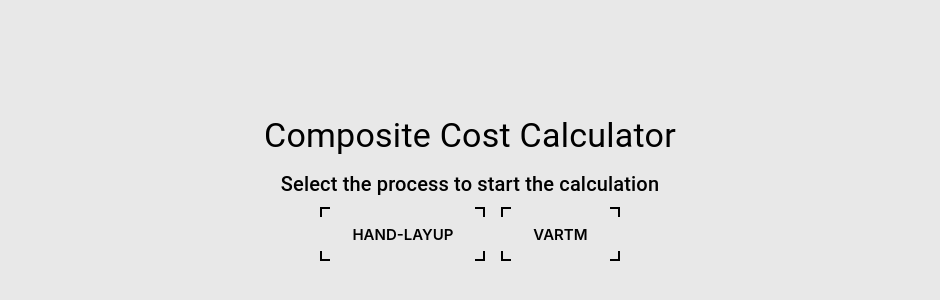
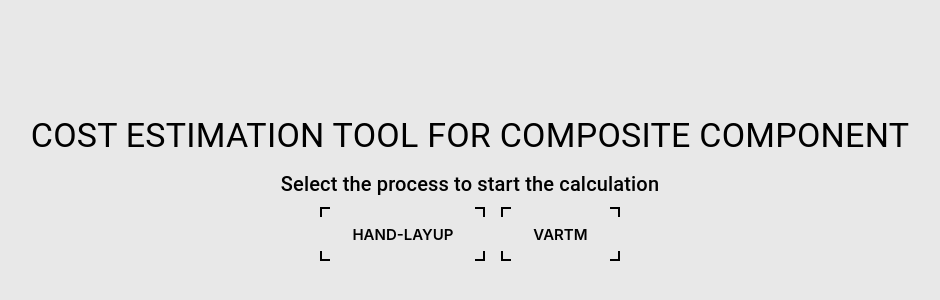
Before and after one commit to Peeyush642/cost-calculator, a React (Create React App) app: page / in a window 1280 px wide. Shown: the part 196-496 px from the top of the page, without its empty margins (170-1110 px from the left). Built offline with nearby package versions, Linux system fonts and the light colour scheme.

Commit message:
title update

```diff
--- a/src/components/Calculator/Calculator.js
+++ b/src/components/Calculator/Calculator.js
@@ -214,7 +214,7 @@ function CostCalculator() {
   return (
     <Container maxWidth="lg">
       <Typography variant="h4" gutterBottom align="center">
-        Composite Cost Calculator
+        COST ESTIMATION TOOL FOR COMPOSITE COMPONENT
       </Typography>
 
       {/* Process Selection */}
```
